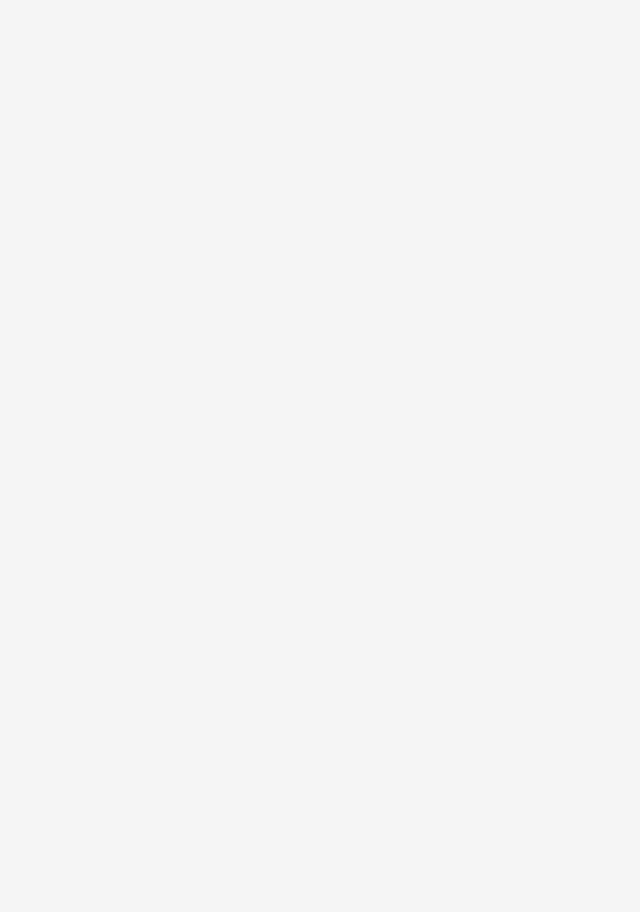
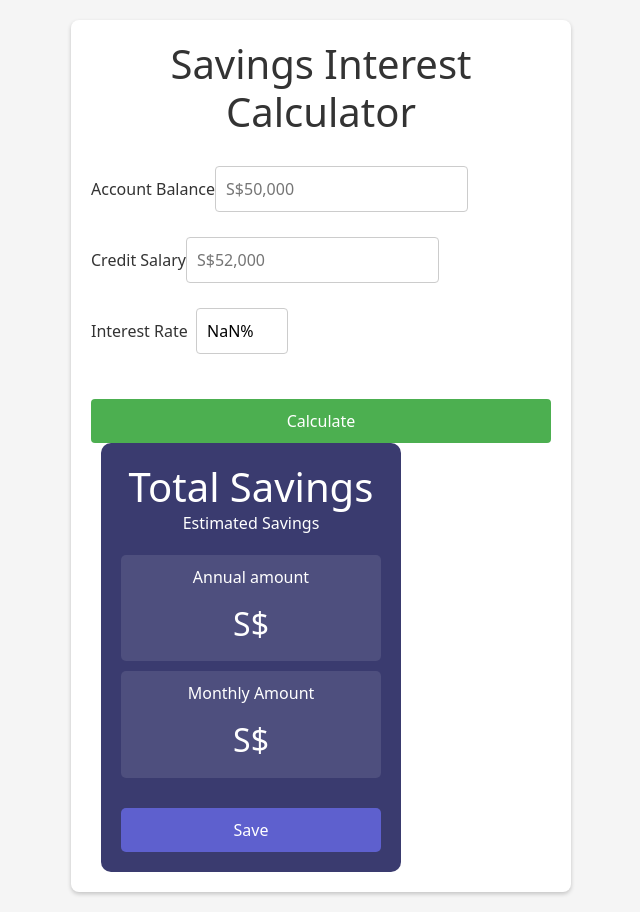
Before and after one commit to bennfsx/Interest-Savings-Calculator, a React (Vite) app: page / in a window 1280 px wide. Shown: the whole page, without its empty margins (319-959 px from the left). Before the commit the page ends 800 px from the top, so only its background shows below. Built offline with nearby package versions, Linux system fonts and the light colour scheme; no server answers.

Commit message:
update of the day

```diff
--- a/index.html
+++ b/index.html
@@ -4,8 +4,13 @@
     <meta charset="UTF-8" />
     <link rel="icon" href="/ga.ico" />
     <meta name="viewport" content="width=device-width, initial-scale=1.0" />
-    <link href="https://cdn.jsdelivr.net/npm/bootstrap@5.3.0-alpha1/dist/css/bootstrap.min.css" rel="stylesheet" integrity="sha384-GLhlTQ8iRABdZLl6O3oVMWSktQOp6b7In1Zl3/Jr59b6EGGoI1aFkw7cmDA6j6gD" crossorigin="anonymous">
-    <title>React App</title>
+    <link
+      href="https://cdn.jsdelivr.net/npm/bootstrap@5.3.0-alpha1/dist/css/bootstrap.min.css"
+      rel="stylesheet"
+      integrity="sha384-GLhlTQ8iRABdZLl6O3oVMWSktQOp6b7In1Zl3/Jr59b6EGGoI1aFkw7cmDA6j6gD"
+      crossorigin="anonymous"
+    />
+    <title>Interest Calculator</title>
   </head>
   <body>
     <div id="root"></div>
--- a/src/App.jsx
+++ b/src/App.jsx
@@ -1,7 +1,8 @@
 import React from "react";
+import Display from "./components/Display";
 
 const App = () => {
-  return <div></div>;
+  return <Display></Display>;
 };
 
 export default App;
--- /dev/null
+++ b/src/components/Calculate.jsx
@@ -0,0 +1,26 @@
+import React from "react";
+import styles from "./Calculate.module.css";
+
+const Calculate = (props) => {
+  return (
+    <div className={styles.container}>
+      <div className={styles.header}>
+        <h1>Total Savings</h1>
+        <p>Estimated Savings</p>
+      </div>
+      <div className={styles.amountContainer}>
+        <div className={styles.amountBox}>
+          <p>Annual amount</p>
+          <h2>S$ {props.annualAmount}</h2>
+        </div>
+        <div className={styles.amountBox}>
+          <p>Monthly Amount</p>
+          <h2>S$ {props.monthlyAmount}</h2>
+        </div>
+      </div>
+      <button className={styles.saveButton}>Save</button>
+    </div>
+  );
+};
+
+export default Calculate;
--- /dev/null
+++ b/src/components/Calculate.module.css
@@ -0,0 +1,45 @@
+.container {
+  background-color: #3a3b6f;
+  color: white;
+  width: 300px;
+  border-radius: 10px;
+  padding: 20px;
+  display: flex;
+  flex-direction: column;
+  align-items: center;
+}
+
+.header h1,
+.header p {
+  margin: 0;
+  text-align: center;
+}
+
+.amountContainer {
+  width: 100%;
+  margin-top: 20px;
+}
+
+.amountBox {
+  background-color: rgba(255, 255, 255, 0.1);
+  padding: 10px;
+  border-radius: 5px;
+  margin-bottom: 10px;
+  width: 100%;
+  text-align: center;
+}
+
+.saveButton {
+  background-color: #5e60ce;
+  color: white;
+  border: none;
+  padding: 10px;
+  width: 100%;
+  border-radius: 5px;
+  cursor: pointer;
+  margin-top: 20px;
+}
+
+.saveButton:hover {
+  background-color: #4c4f9d;
+}
--- /dev/null
+++ b/src/components/Display.jsx
@@ -0,0 +1,14 @@
+import React from "react";
+import styles from "./Display.module.css";
+import Form from "./Form";
+import Calculate from "./Calculate";
+
+const Display = () => {
+  return (
+    <div className={styles.displaybg}>
+      <Form />
+    </div>
+  );
+};
+
+export default Display;
--- /dev/null
+++ b/src/components/Display.module.css
@@ -0,0 +1,12 @@
+.displaybg {
+  display: flex;
+  justify-content: space-between; /* This will create space between the two components */
+  padding: 20px; /* Adjust padding as needed */
+}
+
+/* Add styles for individual form and calculate containers if needed */
+.formContainer,
+.calculateContainer {
+  flex: 1; /* This will allow each child to take up equal space */
+  margin: 0 10px; /* This will create a gap between the components */
+}
--- /dev/null
+++ b/src/components/Form.jsx
@@ -0,0 +1,124 @@
+import React, { useState, useEffect } from "react";
+import styles from "./Form.module.css";
+import Calculate from "./Calculate";
+import style from "./Display.module.css";
+
+const Form = (props) => {
+  const [accountBalance, setAccountBalance] = useState("");
+  const [baseInterest, setBaseInterest] = useState(null);
+
+  const [isCreditSalaryValid, setIsCreditSalaryValid] = useState(null);
+
+  useEffect(() => {
+    const fetchData = async () => {
+      try {
+        const response = await fetch(
+          `https://api.ocbc.com:8243/OCBC360_Interest/1.0?accountBalance=${accountBalance}`,
+          {
+            headers: {
+              Authorization: "Bearer 09bc8a7e-728d-3abb-ab56-945e58871f3b",
+            },
+          }
+        );
+
+        if (response.ok) {
+          const data = await response.json();
+          setBaseInterest(data.results.component.baseInterest);
+        } else {
+          console.error("Failed to fetch data:", response.statusText);
+        }
+      } catch (error) {
+        console.error("Error fetching data:", error.message);
+      }
+    };
+
+    fetchData();
+  }, [accountBalance]); // Trigger useEffect on accountBalance change
+
+  useEffect(() => {
+    const fetchData = async () => {
+      try {
+        const response = await fetch(
+          `https://api.ocbc.com:8243/OCBC360_Interest/1.0?accountBalance=${creditSalary}`,
+          {
+            headers: {
+              Authorization: "Bearer 09bc8a7e-728d-3abb-ab56-945e58871f3b",
+            },
+          }
+        );
+
+        if (response.ok) {
+          const data = await response.json();
+          setBaseInterest(data.results.component.baseInterest);
+        } else {
+          console.error("Failed to fetch data:", response.statusText);
+        }
+      } catch (error) {
+        console.error("Error fetching data:", error.message);
+      }
+    };
+
+    fetchData();
+  }, [accountBalance]); // Trigger useEffect on accountBalance change
+
+  const handleAccountBalanceChange = (e) => {
+    setAccountBalance(e.target.value);
+  };
+
+  const interestRate = (baseInterest / accountBalance) * 100;
+
+  const handleCreditSalaryCheck = (e) => {
+    const creditSalary = parseFloat(e.target.value);
+
+    if (!isNaN(creditSalary) && creditSalary > 1800) {
+      setIsCreditSalaryValid(true);
+    } else {
+      setIsCreditSalaryValid(false);
+    }
+  };
+
+  return (
+    <div className={styles.formContainer}>
+      <h1 className={styles.formTitle}>Savings Interest Calculator</h1>
+      <form className={styles.form}>
+        <label className={styles.label}>
+          Account Balance
+          <input
+            type="text"
+            className={styles.input}
+            placeholder="S$50,000"
+            value={accountBalance}
+            onChange={handleAccountBalanceChange}
+          />
+        </label>
+        <label className={styles.label}>
+          Credit Salary
+          <input
+            type="text"
+            className={styles.input}
+            placeholder="S$52,000"
+            onChange={handleCreditSalaryCheck}
+          />
+        </label>
+        <label className={styles.label}>
+          Interest Rate &nbsp;
+          <input
+            type="text"
+            className={styles.inputInterest}
+            readOnly
+            value={interestRate !== null ? interestRate + "%" : "Loading..."}
+          />
+        </label>
+        <button type="submit" className={styles.calculateButton}>
+          Calculate
+        </button>
+      </form>
+
+      <div className={style.calculateContainer}>
+        <Calculate />
+      </div>
+    </div>
+  );
+};
+
+export default Form;
--- /dev/null
+++ b/src/components/Form.module.css
@@ -0,0 +1,55 @@
+.formContainer {
+  background-color: #fff;
+  border-radius: 8px;
+  box-shadow: 0 2px 4px 0 rgba(0, 0, 0, 0.2);
+  padding: 20px;
+  width: 100%;
+  max-width: 500px;
+  margin: 0 auto;
+}
+
+.formTitle {
+  color: #333;
+  text-align: center;
+  margin-bottom: 30px;
+}
+
+.form {
+  display: flex;
+  flex-direction: column;
+}
+
+.label {
+  margin-bottom: 15px;
+  color: #333;
+}
+
+.input {
+  border: 1px solid #ccc;
+  border-radius: 4px;
+  padding: 10px;
+  margin-bottom: 10px;
+}
+
+.inputInterest {
+  border: 1px solid #ccc;
+  border-radius: 4px;
+  padding: 10px;
+  margin-bottom: 10px;
+  width: 20%;
+}
+
+.calculateButton {
+  background-color: #4caf50;
+  color: white;
+  padding: 10px 20px;
+  border: none;
+  border-radius: 4px;
+  cursor: pointer;
+  font-size: 16px;
+  margin-top: 20px;
+}
+
+.calculateButton:hover {
+  background-color: #45a049;
+}
```
Also changed, not shown: 1 other file (tests, documents, lock files or other folders).
